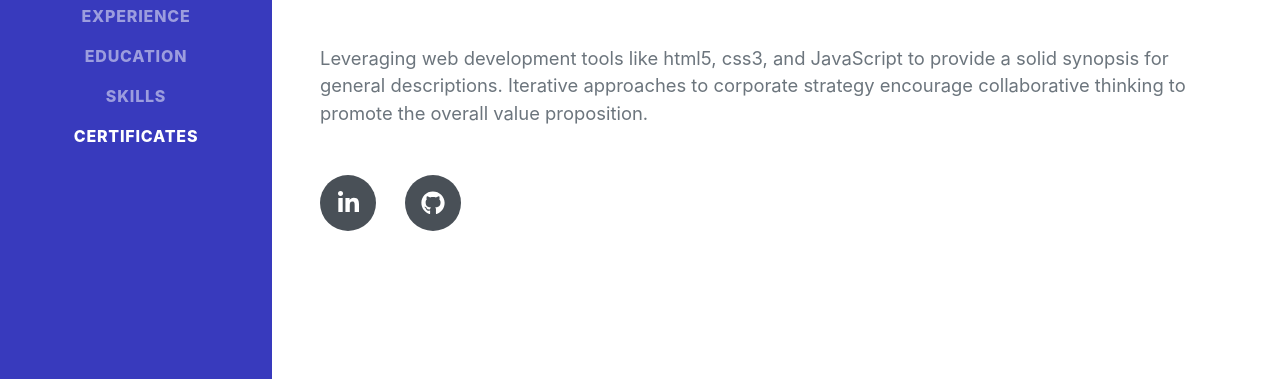
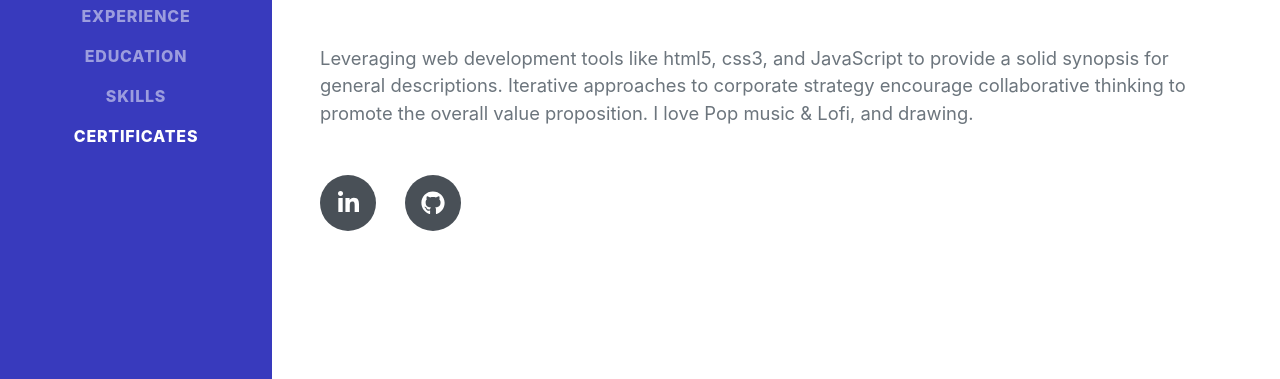
Before and after one commit to nicolas-esteban-web/portfolio, a plain HTML site: page index.html in a window 1280 px wide. Shown: the part 418-797 px from the top of the page. Drawn offline with nearby package versions, Linux system fonts and the light colour scheme; a web font is replaced by a local one.

Commit message:
la dewscripccion

```diff
--- a/index.html
+++ b/index.html
@@ -47,8 +47,9 @@
                         <a href="mailto:estebanmartin492@gmail.com">estebanmartin492@gmail.com</a>
                     </div>
                     <p class="lead mb-5">
-                      Leveraging web development tools like html5, css3, and JavaScript  to provide a solid synopsis for general descriptions.
-                      Iterative approaches to corporate strategy encourage collaborative thinking to promote the overall value proposition.</p>
+                       Leveraging web development tools like html5, css3, and JavaScript to provide a solid synopsis for general descriptions.
+                       Iterative approaches to corporate strategy encourage collaborative thinking to promote the overall value proposition. I love Pop music & Lofi, and  drawing.
+                    </p>
                     <div class="social-icons">
                         <a class="social-icon" href="https://www.linkedin.com/in/nicol%C3%A1s-m-esteban-2442661b9/"><i class="fab fa-linkedin-in"></i></a>
                         <a class="social-icon" href="https://github.com/nicolas-esteban-web"><i class="fab fa-github"></i></a>
```
